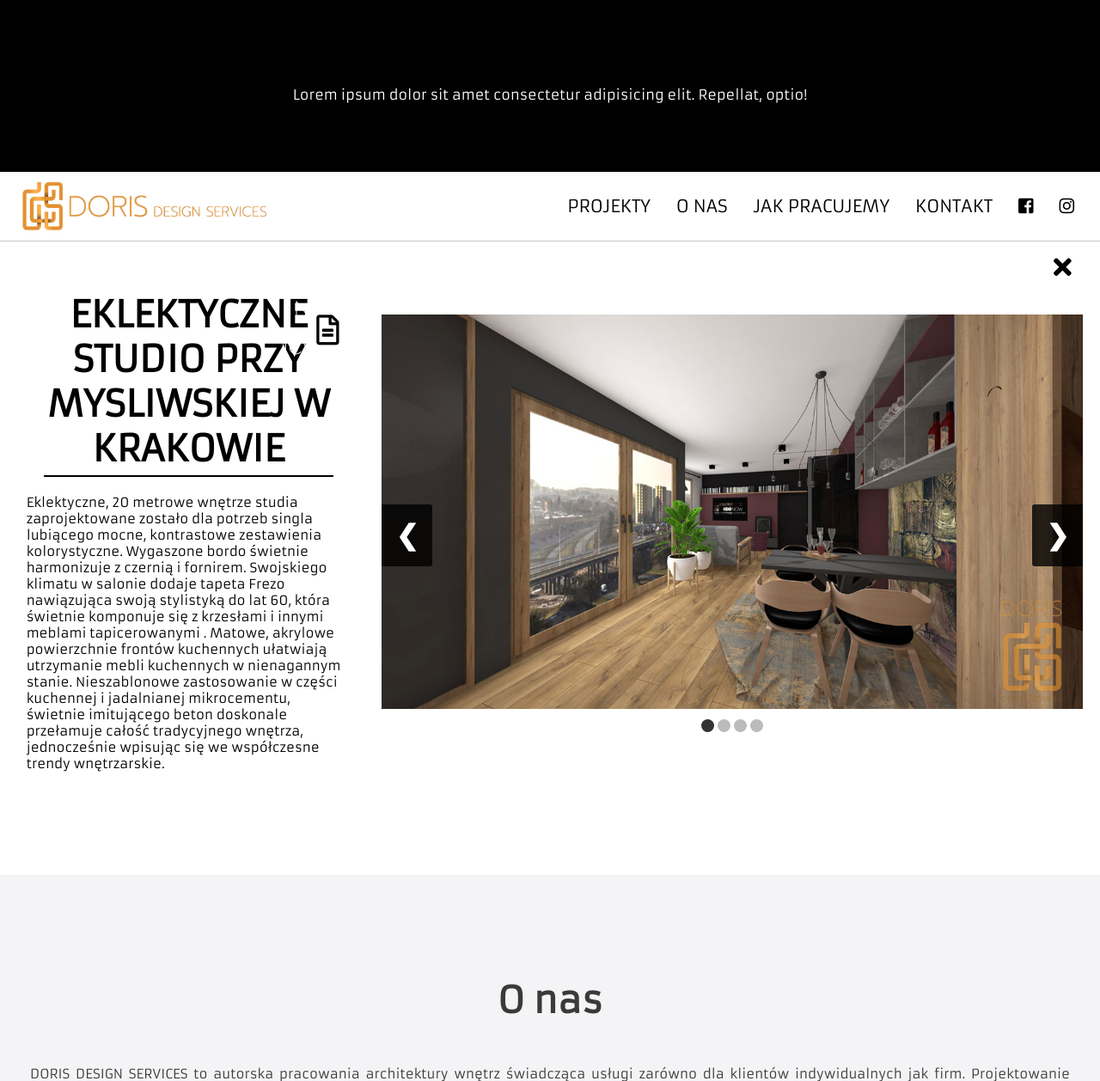
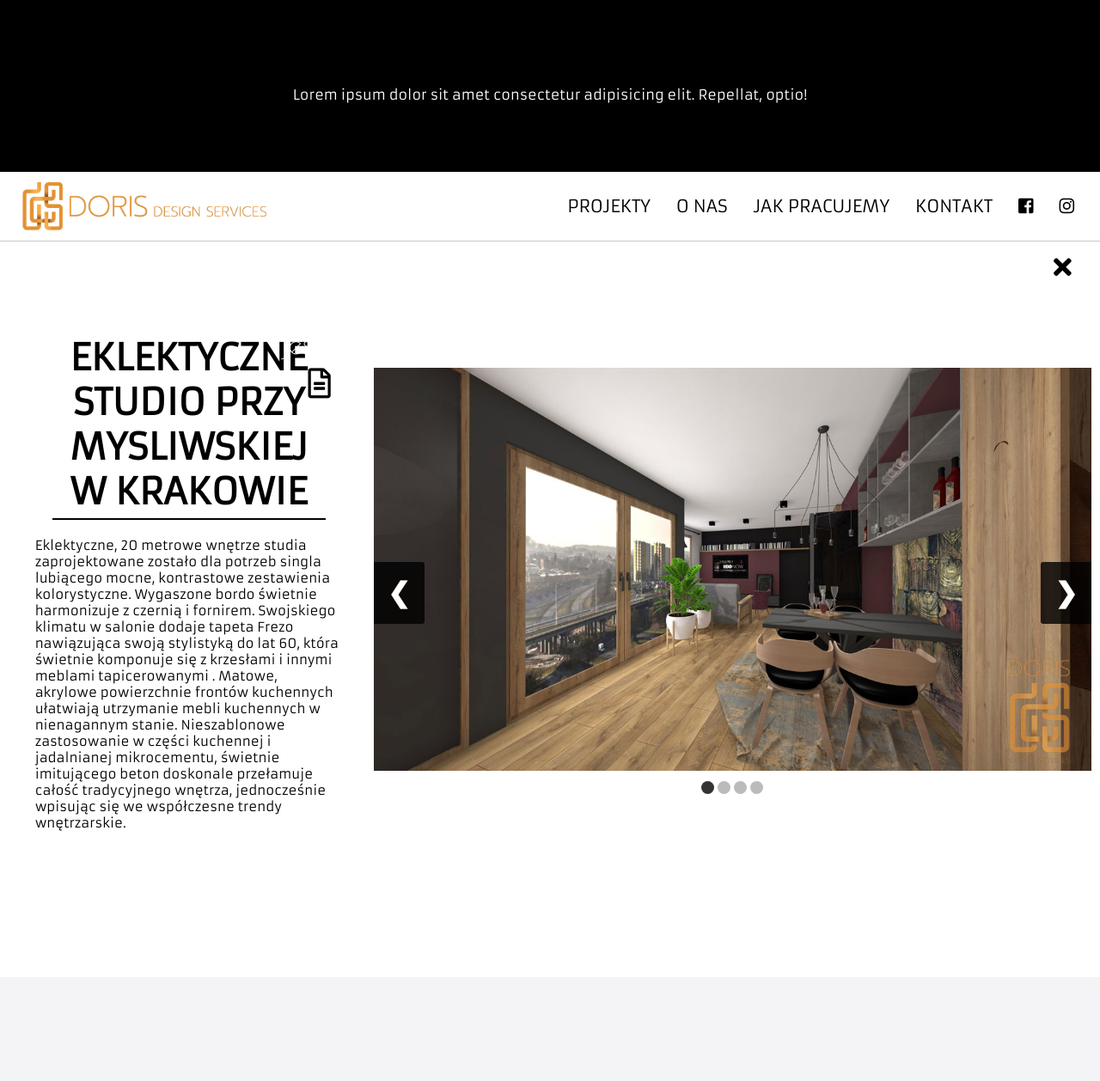
Before and after one commit to Perkos91/doris, a PHP site: page / in a window 1280 px wide, after a click on "EKLEKTYCZNE STUDIO PRZY MYSLIWSKIEJ W KRAKOWIE". Shown: the top 1258 px of the page at 86% size. Run offline with PHP 8.4, Linux system fonts and the light colour scheme; some libraries are stand-ins or nearby versions.

Commit message:
update image gallery on mobile

```diff
--- a/style.css
+++ b/style.css
@@ -264,14 +264,14 @@ p {
     display: none;
     flex-direction: column;
     /* padding: 120px 10px 120px 10px; */
-    padding: 50px 10px;
+    /* padding: 50px 10px; */
     justify-content: space-between;
 
 }
 
 .description-project {
     width: 100%;
-    /* width: 30vw; */
+    padding: 50px 10px;
     height: auto;
 }
 
@@ -289,7 +289,7 @@ p {
 .gallery-project {
     /* width: calc(100% - 30vw); */
     width: 100%;
-    padding: 10px;
+    padding-top: 15px;
     display: flex;
     margin: auto;
 }
@@ -302,7 +302,6 @@ p {
     height: 50px;
     /* left: 95vw; */
     left: 95%;
-    top: -3vh;
     cursor: pointer;
     font-size: 30px;
 }
@@ -707,6 +706,7 @@ footer {
     }
 
     .close {
+        top: -3vh;
         left: 95vw;
     }
 
```
